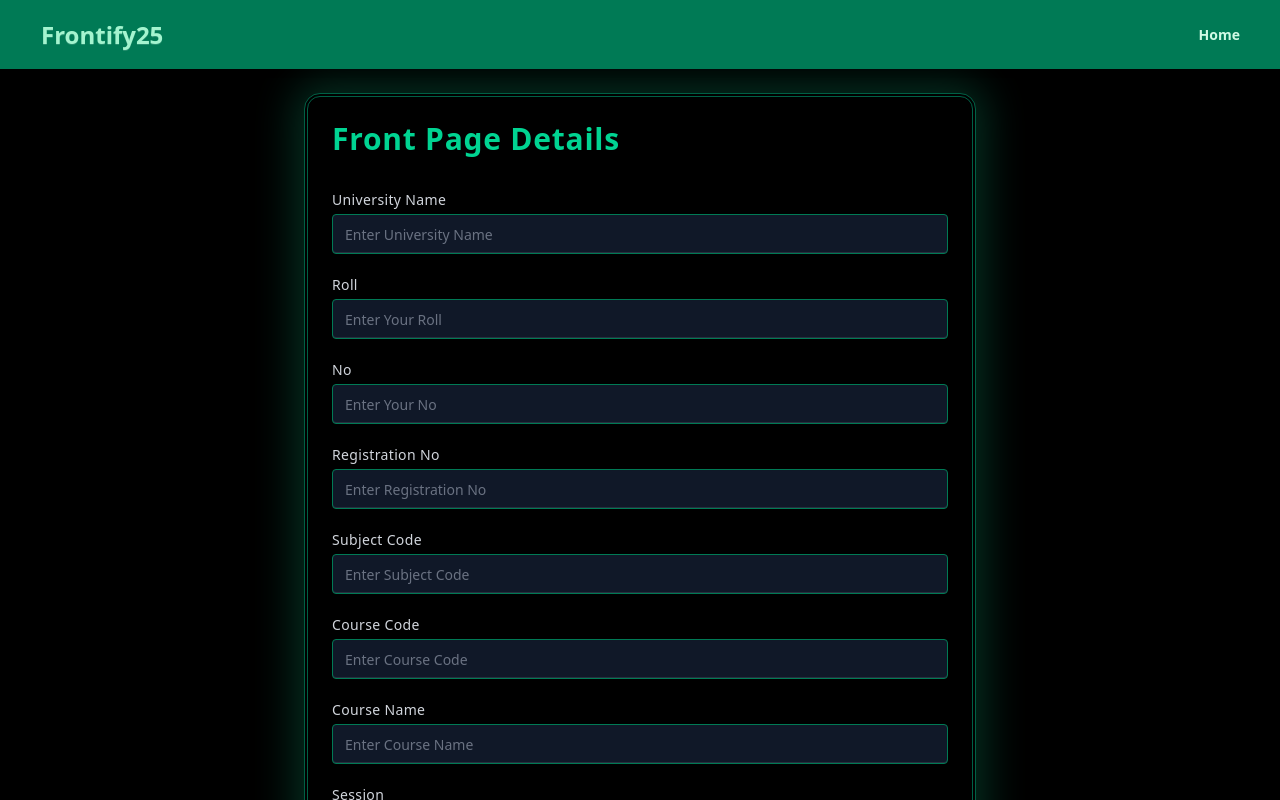
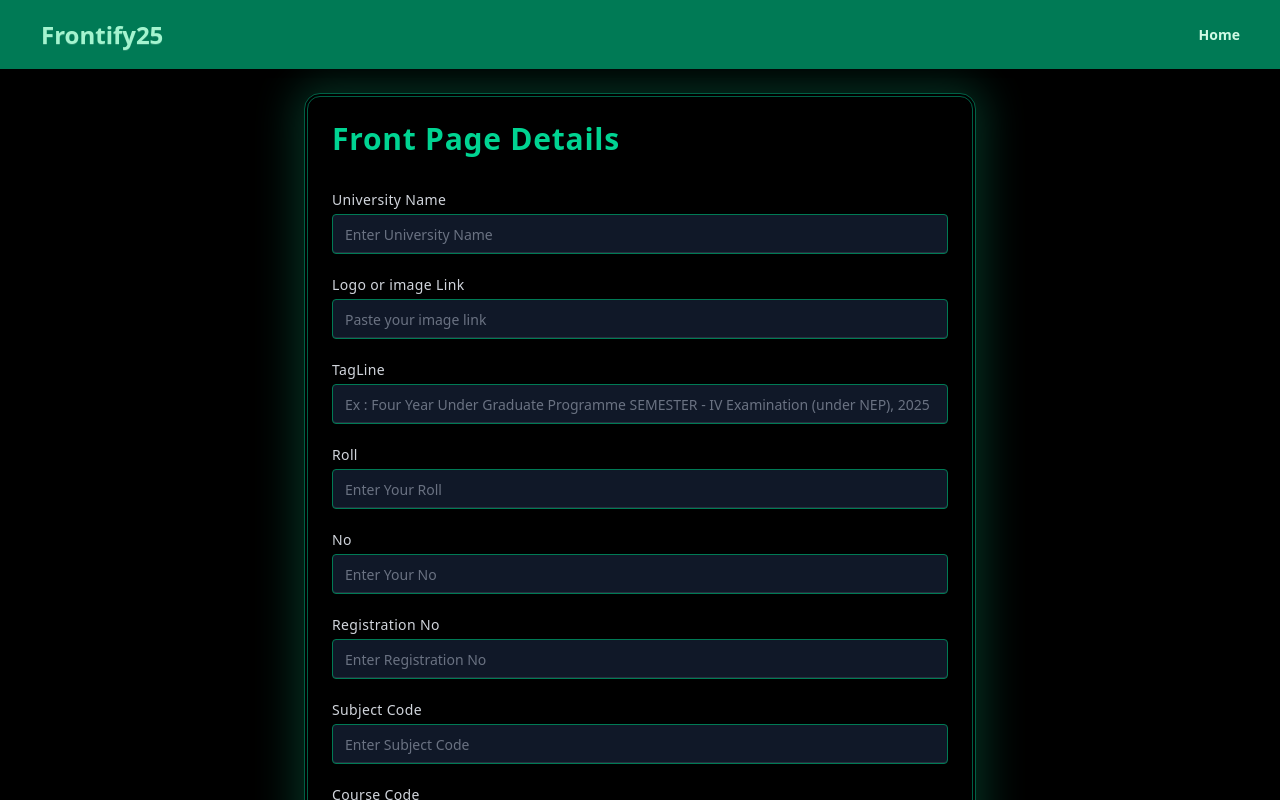
Before and after one commit to Soyab-Aktar/front-page-build, a React (Vite) app: page / in a window 1280 px wide. Shown: the top 800 px of the page. Built offline with nearby package versions, Linux system fonts and the light colour scheme.

Commit message:
New input added, img, Tagline

```diff
--- a/src/Components/Homepage/Homepage.jsx
+++ b/src/Components/Homepage/Homepage.jsx
@@ -8,6 +8,17 @@ const Homepage = () => {
       name: "universityName",
       label: "University Name",
       placeholder: "Enter University Name",
+    },
+    {
+      name: "image",
+      label: "Logo or image Link",
+      placeholder: "Paste your image link",
+    },
+    {
+      name: "tagLine",
+      label: "TagLine",
+      placeholder:
+        "Ex : Four Year Under Graduate Programme SEMESTER - IV Examination (under NEP), 2025",
     },
     { name: "roll", label: "Roll", placeholder: "Enter Your Roll" },
     { name: "no", label: "No", placeholder: "Enter Your No" },
@@ -36,6 +47,8 @@ const Homepage = () => {
 
   const [formData, setFormData] = useState({
     universityName: "",
+    image: "",
+    tagLine: "",
     roll: "",
     no: "",
     registrationNo: "",
@@ -55,7 +68,6 @@ const Homepage = () => {
   };
   const handleSubmit = (e) => {
     e.preventDefault();
-    console.log(formData);
     for (const key in formData) {
       if (!formData[key]) {
         toast.error("Please fill the form correctly .");
--- a/src/Components/Preview/FrontPagePreview.jsx
+++ b/src/Components/Preview/FrontPagePreview.jsx
@@ -12,9 +12,21 @@ const FrontPagePreview = forwardRef(({ data }, ref) => {
       className="w-[210mm] h-[297mm] bg-white p-10 text-black shadow-md mx-auto "
     >
       <div className=" flex flex-col justify-between h-full border-8 border-double border-black p-4">
-        <h1 className="text-7xl font-bold text-center mb-6">
+        <div className="flex flex-col justify-between">
+          <h1 className="text-7xl font-bold text-center mb-12">
             {formData.universityName || "Your University Name"}
           </h1>
+          <div className="w-1/2 mx-auto">
+            <img src={formData.image} className="mx-auto" />
+          </div>
+        </div>
+
+        <div>
+          {/* Tagline */}
+          <p className="text-center p-2 border-4 border-double border-black">
+            <strong>{formData.tagLine}</strong>
+          </p>
+          {/* FormData */}
           <div className="border-4 border-double border-black p-6 space-y-2 text-4xl flex flex-col gap-4">
             <div className="flex gap-5">
               <p>
@@ -42,6 +54,7 @@ const FrontPagePreview = forwardRef(({ data }, ref) => {
           </div>
         </div>
       </div>
+    </div>
   );
 });
 
```
Lines whose indentation alone changed are shown as unchanged.
